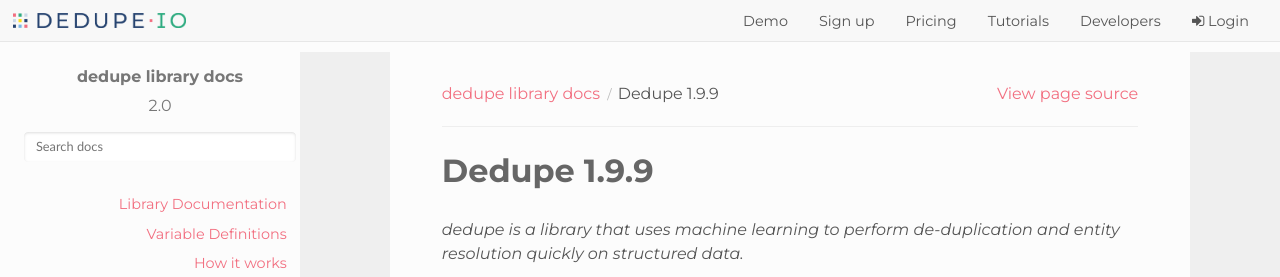
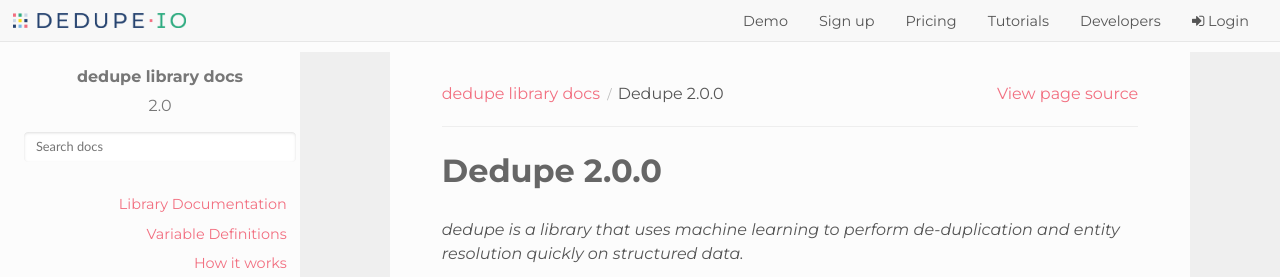
Before and after one commit to dedupeio/dedupe, a Sphinx documentation site: the page built from docs/index.rst, in a window 1280 px wide and 900 px high. Shown: the top 277 px of the window. Built offline with Sphinx 7.4.7 and the Read the Docs theme 2.0.0, drawn with Linux system fonts in a browser that asks for light colours.

Commit message:
fix version in docs

```diff
--- a/docs/conf.py
+++ b/docs/conf.py
@@ -62,7 +62,7 @@
 version = '2.0'
 
 # The full version, including alpha/beta/rc tags.
-release = '1.9.9'
+release = '2.0.0'
 
 # The language for content autogenerated by Sphinx. Refer to documentation
 # for a list of supported languages.
```
